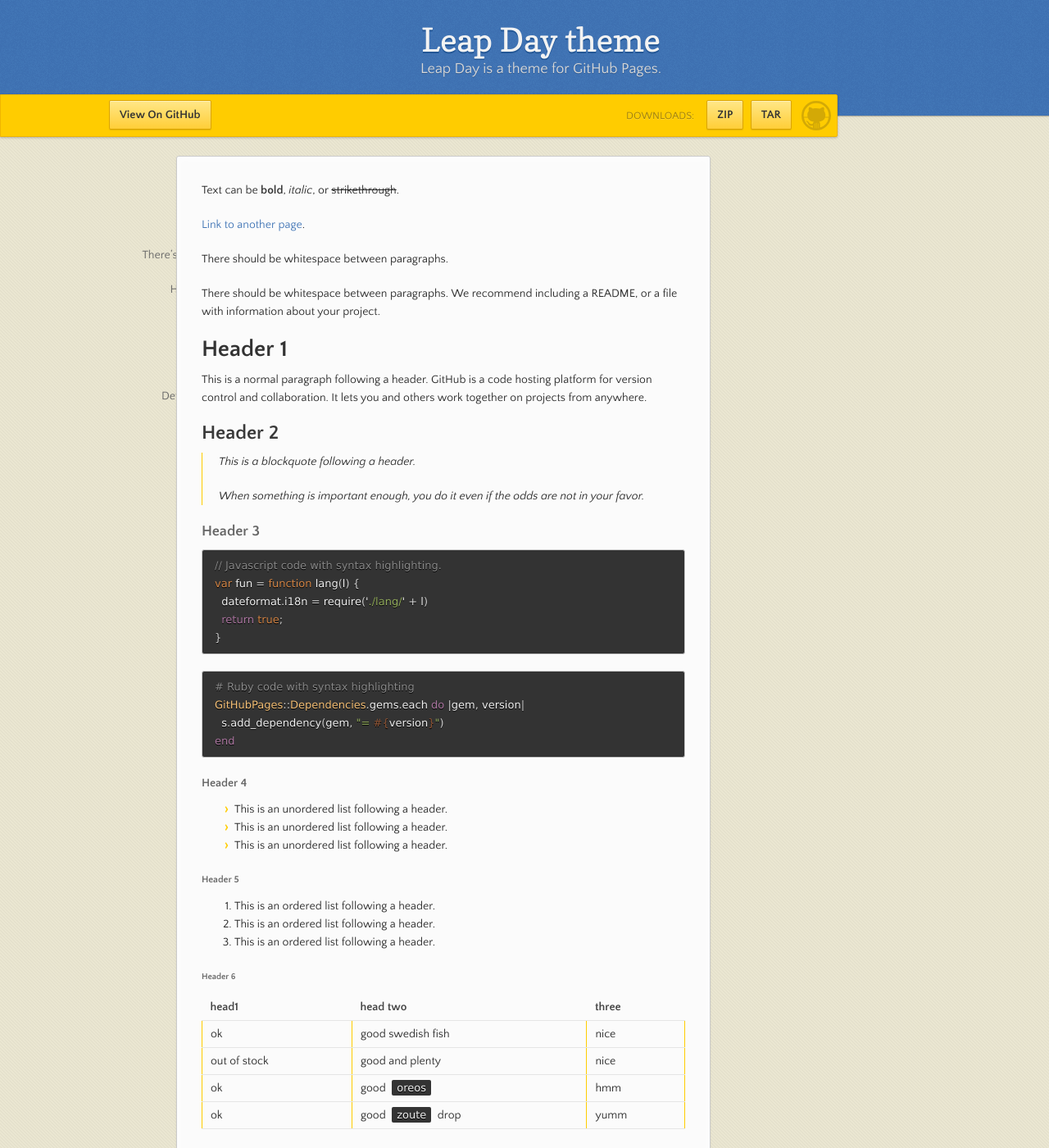
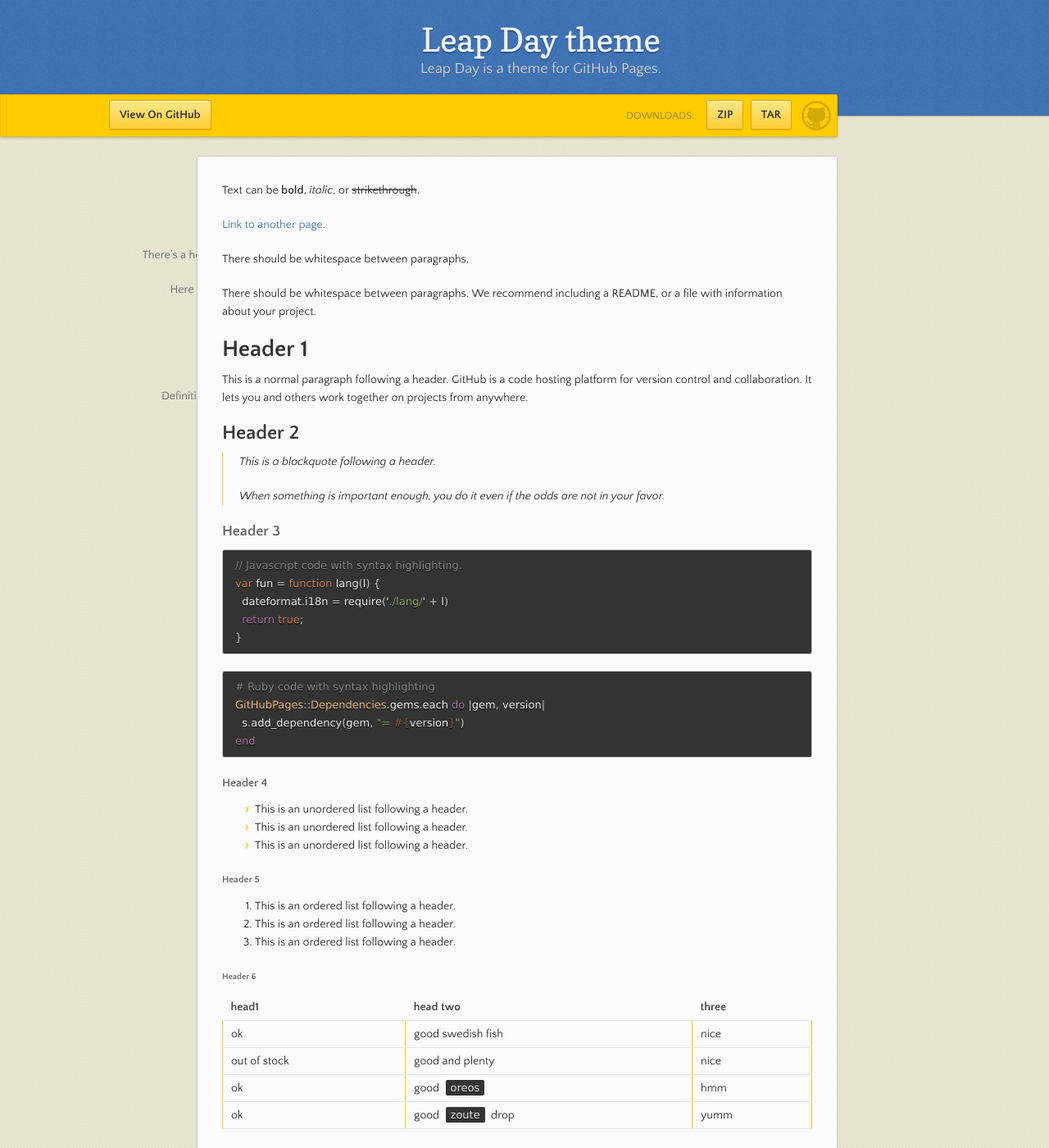
Before and after one commit to JDaviddE/JDaviddE.github.io, a Jekyll site: the page built from index.md, in a window 1280 px wide and 1400 px high. Shown: the whole window at 82% size. Built offline with Jekyll 4.4.1, drawn with Linux system fonts in a browser that asks for light colours.

Commit message:
Update jekyll-theme-leap-day.scss

```diff
--- a/_sass/jekyll-theme-leap-day.scss
+++ b/_sass/jekyll-theme-leap-day.scss
@@ -70,7 +70,7 @@ strong {
 }
 
 .wrapper {
-  width:850px;
+  width:800px;
   margin:0 auto;
   position:relative;
 }
@@ -285,8 +285,8 @@ header {
 }
 
 section {
-  width:590px;
-  padding: 30px 30px 50px 30px;
+  width:720px;
+  padding: 30px;
   margin: 20px 0;
   margin-top: 190px;
   position:relative;
```
